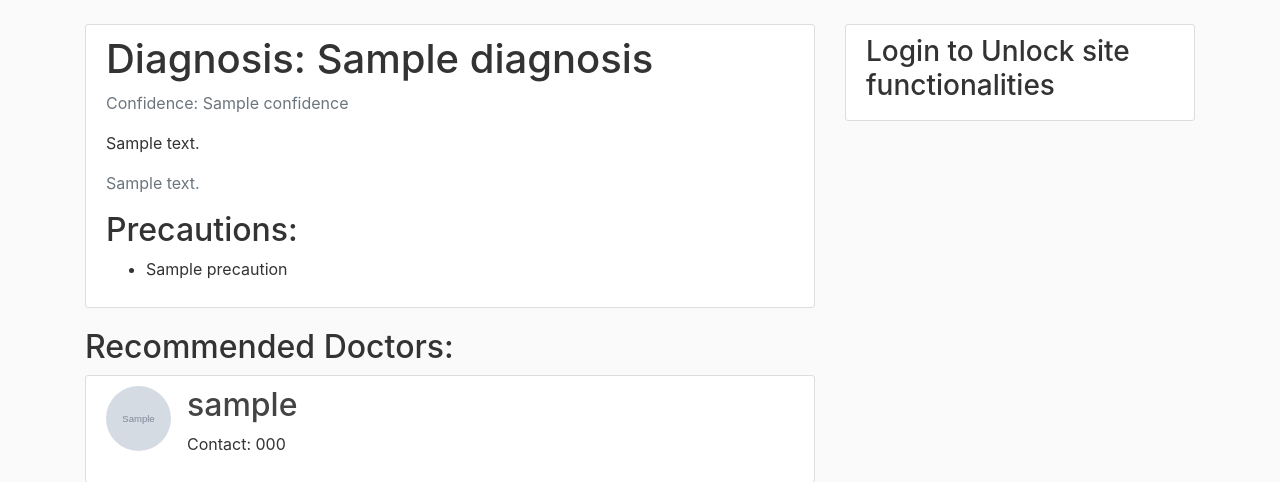
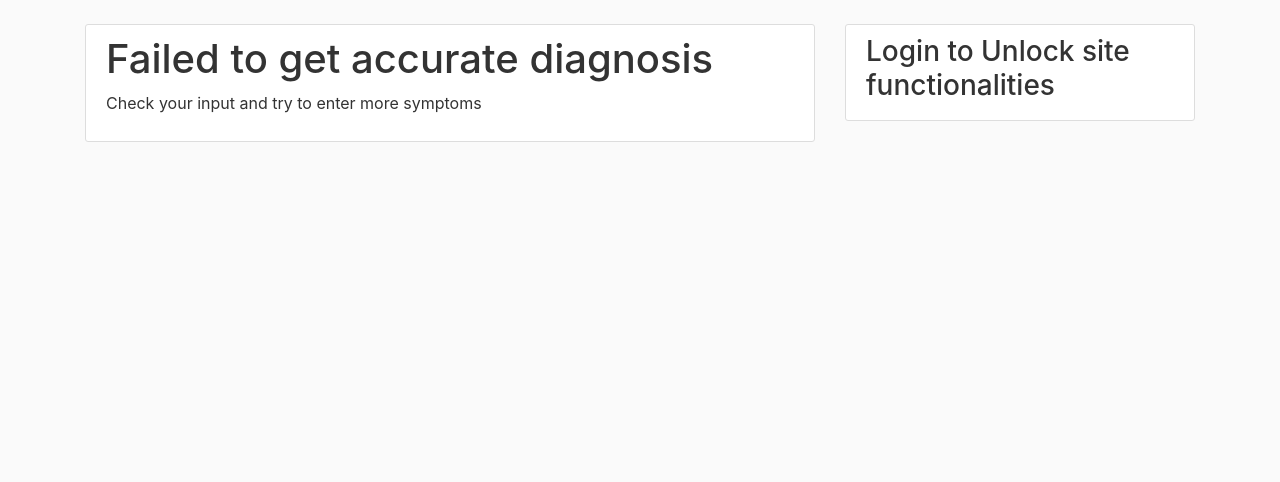
Before and after one commit to ahmedhus22/Disease-Diagnosis-System, a Django app: template disease_diagnosis/diagnosis_system/templates/diagnosis_system/diagnosis.html in a window 1280 px wide. Shown: the part 56-538 px from the top of the page. Run offline with Django 5.2, Linux system fonts and the light colour scheme; tables that the repository leaves empty hold one stand-in row (values such as "Sample post"); the template is opened without the code that fills it: values that come from a table or form of the project are taken from there, most other values are stand-ins (such as "Sample title", 1, 10 or a date in 2020); grey boxes marked "Sample" are stand-in pictures; some libraries are stand-ins or nearby versions.

Commit message:
added check to only show diagnosis with high confidence

```diff
--- a/disease_diagnosis/diagnosis_system/diagnosis_prediction.py
+++ b/disease_diagnosis/diagnosis_system/diagnosis_prediction.py
@@ -128,7 +128,11 @@ def predict_diagnosis(x):
         weight = df_s['weight'][i]
         x = x.replace(symptoms[i], weight)
     x = x.values.reshape(1, -1)
-    return model.predict(x)[0], np.max(model.predict_proba(x)), additional_message
+
+    proba = np.max(model.predict_proba(x))
+    acceptable = (proba > 0.9)
+
+    return model.predict(x)[0], proba, acceptable, additional_message
 
 
 def disease_description(disease):
--- a/disease_diagnosis/diagnosis_system/templates/diagnosis_system/diagnosis.html
+++ b/disease_diagnosis/diagnosis_system/templates/diagnosis_system/diagnosis.html
@@ -4,6 +4,7 @@
 
     <article class="media content-section">
         <div class="media-body">
+            {% if show_diagnosis %}
                 <h1>Diagnosis: {{ diagnosis }}</h1>
                 <p class="text-muted">Confidence: {{ confidence }}</p>
                 <p class="article-content">{{ description }}</p>
@@ -14,8 +15,13 @@
                     <li>{{ precaution }}</li>
                 {% endfor %}
                 </ul>
+            {% else %}
+                <h1>Failed to get accurate diagnosis</h1>
+                <p class="article-content">Check your input and try to enter more symptoms</p>
+            {% endif %}
         </div>
     </article>
+    {% if show_diagnosis %}
         <h2 class="media">Recommended Doctors: </h2>
         {% for doctor in recommended_doctors %}
             <article class="media content-section">
@@ -26,4 +32,5 @@
                 </div>
             </article>
         {% endfor %}
+    {% endif %}
 {% endblock content %}
--- a/disease_diagnosis/diagnosis_system/views.py
+++ b/disease_diagnosis/diagnosis_system/views.py
@@ -33,7 +33,7 @@ def diagnosis_predict(request):
             symptoms = cd.get('symptoms')
             symptoms_list = symptoms.split(', ')
 
-            diagnosis, confidence, additional_message = predict_diagnosis(symptoms_list)
+            diagnosis, confidence, show_diagnosis, additional_message = predict_diagnosis(symptoms_list)
             description = disease_description(diagnosis)
             precautions = disease_precaution(diagnosis)
 
@@ -51,6 +51,7 @@ def diagnosis_predict(request):
             context = {
                 'diagnosis': diagnosis,
                 'confidence': confidence,
+                'show_diagnosis': show_diagnosis,
                 'symptoms_list': symptoms_list,
                 'additional_message': additional_message,
                 'recommended_doctors': recommended_doctors,
```
Lines whose indentation alone changed are shown as unchanged.
